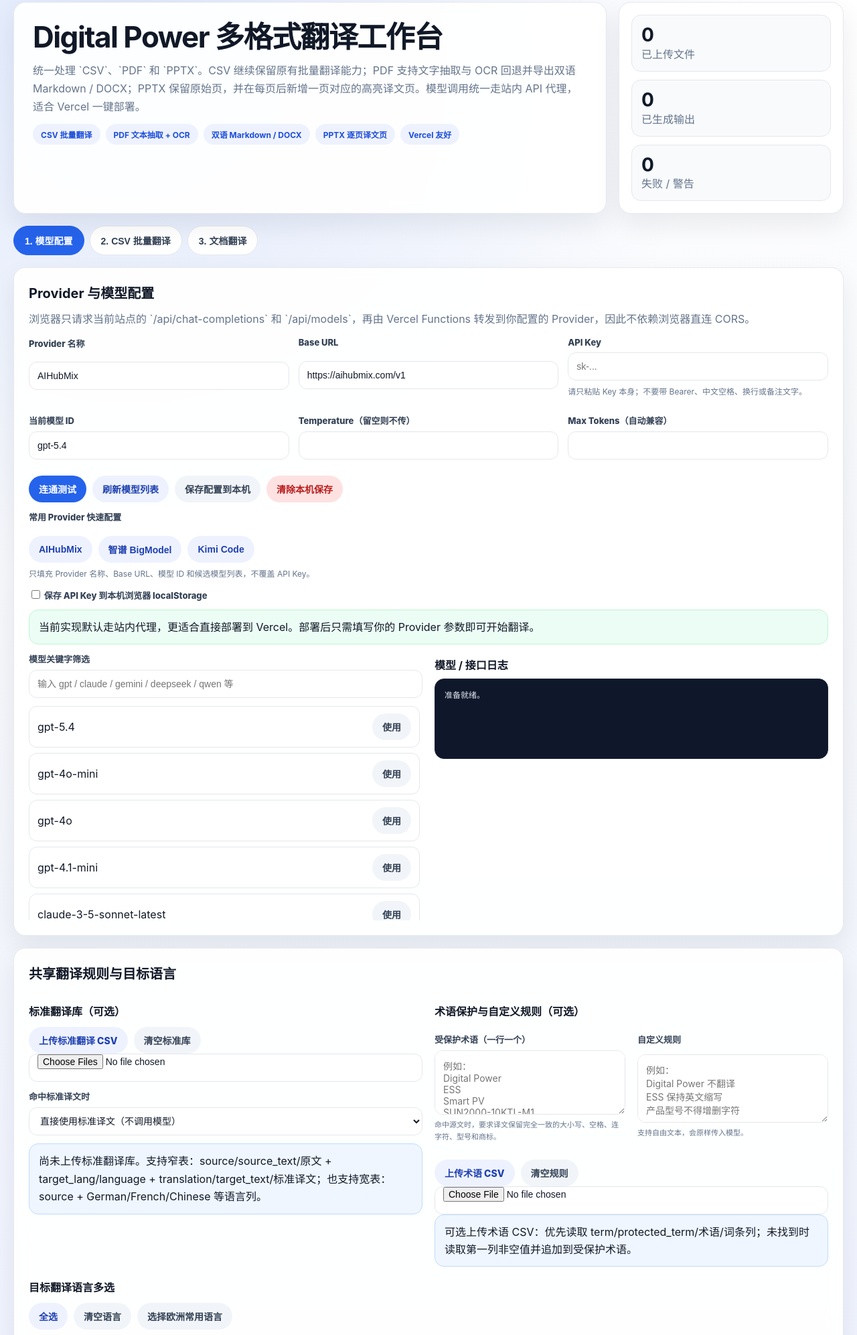
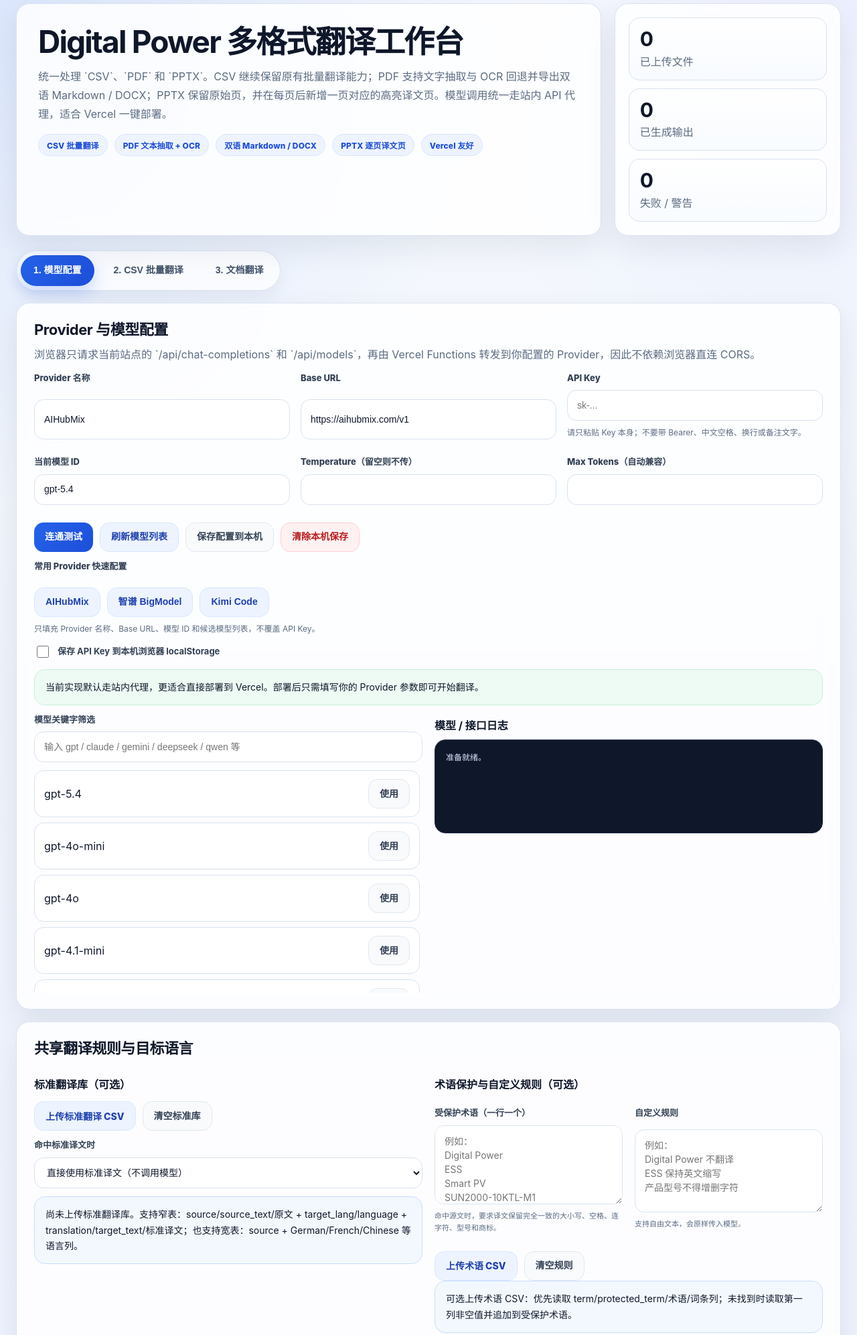
Before and after one commit to Shawn-Skywolfer/MultipleLanguageTranslator, a plain HTML site: page index.html in a window 1280 px wide. Shown: the part 31-2024 px from the top of the page at 67% size. Drawn offline with nearby package versions, Linux system fonts and the light colour scheme.

Commit message:
feat: 理解项目代码功能
Co-authored-by: traeagent <traeagent@users.noreply.github.com>

```diff
--- a/index.html
+++ b/index.html
@@ -5,18 +5,89 @@
   <meta name="viewport" content="width=device-width, initial-scale=1" />
   <title>Digital Power 多格式翻译工作台</title>
   <style>
-    :root{--bg:#f5f7fb;--card:#fff;--ink:#111827;--muted:#64748b;--line:#e5e7eb;--brand:#2563eb;--brand2:#1d4ed8;--ok:#059669;--warn:#d97706;--bad:#dc2626;--blue:#eff6ff;--green:#ecfdf5;--yellow:#fffbeb;--shadow:0 16px 38px rgba(15,23,42,.08);--r:18px}
-    *{box-sizing:border-box} body{margin:0;font-family:-apple-system,BlinkMacSystemFont,"Segoe UI","Microsoft YaHei",Arial,sans-serif;color:var(--ink);background:radial-gradient(circle at 15% 0%,rgba(37,99,235,.15),transparent 35%),linear-gradient(180deg,#fff 0%,var(--bg) 44%,#eef2ff 100%);min-height:100vh}
-    .wrap{max-width:1280px;margin:0 auto;padding:34px 20px 60px}.hero{display:grid;grid-template-columns:minmax(0,1.45fr) minmax(260px,.55fr);gap:18px;margin-bottom:18px}.card{background:rgba(255,255,255,.92);border:1px solid rgba(229,231,235,.9);border-radius:var(--r);box-shadow:var(--shadow);backdrop-filter:blur(10px);min-width:0}.intro{padding:28px}.stats{padding:18px;display:grid;gap:12px}.stat{border:1px solid var(--line);border-radius:14px;padding:14px;background:#f8fafc}.stat strong{display:block;font-size:28px;line-height:1.1}.muted{color:var(--muted)}
-    h1{font-size:clamp(28px,4vw,44px);line-height:1.08;letter-spacing:-.035em;margin:0 0 12px} h2{font-size:20px;margin:0 0 12px} h3{font-size:16px;margin:18px 0 9px} p{line-height:1.7;margin:0}.pill{display:inline-flex;align-items:center;padding:7px 12px;border-radius:999px;background:#eef2ff;color:#1d4ed8;font-size:12px;font-weight:700;margin:0 8px 8px 0}
-    .tabs{display:flex;gap:8px;flex-wrap:wrap;margin:18px 0}.tab{border:1px solid var(--line);background:#fff;color:#334155;border-radius:999px;padding:11px 16px;font-weight:800;cursor:pointer}.tab.active{background:var(--brand);color:#fff;border-color:var(--brand)}.section{display:none}.section.active{display:block}
-    .panel{padding:22px}.grid{display:grid;grid-template-columns:minmax(0,1fr) minmax(0,1fr);gap:18px}.grid3{display:grid;grid-template-columns:repeat(3,minmax(0,1fr));gap:14px}.field{display:grid;gap:7px;margin:12px 0} label{font-size:13px;font-weight:800;color:#334155} input,select,textarea{width:100%;border:1px solid var(--line);border-radius:12px;background:#fff;color:var(--ink);outline:none;font-size:14px} input,select{height:42px;padding:0 12px} textarea{min-height:96px;padding:12px;resize:vertical;font-family:inherit} input:focus,select:focus,textarea:focus{border-color:var(--brand);box-shadow:0 0 0 4px rgba(37,99,235,.11)}
-    button,.file-label,.download-link{border:0;border-radius:999px;padding:10px 15px;font-weight:800;font-size:14px;cursor:pointer;text-decoration:none;display:inline-flex;align-items:center;gap:7px;justify-content:center;transition:.12s ease} button:hover,.file-label:hover,.download-link:hover{transform:translateY(-1px);box-shadow:0 8px 18px rgba(15,23,42,.12)} button:disabled{opacity:.48;cursor:not-allowed;transform:none;box-shadow:none}.button-row{display:flex;flex-wrap:wrap;gap:9px;margin-top:12px}.primary{background:var(--brand);color:#fff}.primary:hover{background:var(--brand2)}.secondary{background:#eef2ff;color:#1e40af}.ghost{background:#f1f5f9;color:#334155}.danger{background:#fee2e2;color:#b91c1c}
-    .notice{border-radius:14px;padding:12px 14px;border:1px solid var(--line);line-height:1.65}.notice.blue{background:var(--blue);border-color:#bfdbfe}.notice.green{background:var(--green);border-color:#bbf7d0}.notice.yellow{background:var(--yellow);border-color:#fde68a}.small,.mini{color:var(--muted);font-size:12px;line-height:1.6}.mini{font-size:11px}.dropzone{border:2px dashed #bfdbfe;background:#f8fbff;border-radius:16px;padding:18px;text-align:center;color:#475569;margin-top:12px}.dropzone.dragover{background:#eff6ff;border-color:var(--brand)}
-    .log,.model-list{width:100%;max-width:100%;box-sizing:border-box;overflow:auto;overflow-wrap:anywhere;word-break:break-word}.log{border-radius:14px;background:#0f172a;color:#e2e8f0;padding:14px;font-size:12px;line-height:1.6;border:1px solid #1e293b;min-height:120px;white-space:pre-wrap}.model-list{display:grid;gap:8px;max-height:320px;overflow:auto;padding-right:4px}.model-item{display:flex;align-items:center;justify-content:space-between;gap:8px;padding:10px 12px;border:1px solid var(--line);border-radius:12px;background:#fff}
-    .language-box{display:grid;grid-template-columns:repeat(auto-fill,minmax(168px,1fr));gap:10px;margin-top:12px}.check{display:flex;align-items:flex-start;gap:8px;padding:10px 12px;border:1px solid var(--line);border-radius:14px;background:#fff;font-size:14px}.check input{width:auto;height:auto;margin-top:2px}.progress{margin-top:12px;height:12px;border-radius:999px;background:#e2e8f0;overflow:hidden}.bar{height:100%;width:0;background:linear-gradient(90deg,var(--brand),#60a5fa);transition:width .2s ease}
-    table{width:100%;border-collapse:collapse;background:#fff;border-radius:14px;overflow:hidden;border:1px solid var(--line)} th,td{padding:12px 10px;border-bottom:1px solid var(--line);text-align:left;vertical-align:top;overflow-wrap:anywhere;word-break:break-word} th{background:#f8fafc;font-size:12px;text-transform:uppercase;color:#64748b;letter-spacing:.02em} tbody tr:last-child td{border-bottom:0}.status{display:inline-flex;align-items:center;border-radius:999px;padding:4px 10px;font-size:12px;font-weight:800}.status.ok{background:#dcfce7;color:#166534}.status.fail{background:#fee2e2;color:#991b1b}.hidden{display:none!important}
-    @media(max-width:960px){.hero,.grid,.grid3{grid-template-columns:1fr}.wrap{padding-top:22px}}
+    :root{--bg:#eef3fb;--card:#ffffff;--card-soft:rgba(255,255,255,.84);--ink:#0f172a;--muted:#5b6b82;--line:#d9e2ef;--line-strong:#c3d2e4;--brand:#2563eb;--brand2:#1d4ed8;--brand-soft:#eff6ff;--ok:#059669;--warn:#d97706;--bad:#dc2626;--blue:#f3f8ff;--green:#eefbf4;--yellow:#fffbeb;--shadow:0 18px 46px rgba(15,23,42,.08);--shadow-soft:0 10px 24px rgba(15,23,42,.05);--r:20px}
+    *{box-sizing:border-box}
+    html{scroll-behavior:smooth}
+    body{margin:0;font-family:-apple-system,BlinkMacSystemFont,"Segoe UI","Microsoft YaHei",Arial,sans-serif;color:var(--ink);background:
+      radial-gradient(circle at top left,rgba(37,99,235,.14),transparent 28%),
+      radial-gradient(circle at top right,rgba(99,102,241,.08),transparent 24%),
+      linear-gradient(180deg,#f8fbff 0%,var(--bg) 42%,#edf2ff 100%);
+      min-height:100vh}
+    .wrap{max-width:1320px;margin:0 auto;padding:36px 24px 72px}
+    .hero{display:grid;grid-template-columns:minmax(0,1.55fr) minmax(260px,.6fr);gap:20px;margin-bottom:22px;align-items:stretch}
+    .card{background:var(--card-soft);border:1px solid rgba(217,226,239,.9);border-radius:var(--r);box-shadow:var(--shadow);backdrop-filter:blur(14px);min-width:0}
+    .intro{padding:32px}
+    .stats{padding:20px;display:grid;gap:12px;align-content:start}
+    .stat{border:1px solid var(--line);border-radius:16px;padding:16px;background:linear-gradient(180deg,#fff 0%,#f8fbff 100%);box-shadow:inset 0 1px 0 rgba(255,255,255,.7)}
+    .stat strong{display:block;font-size:30px;line-height:1.05;letter-spacing:-.03em;margin-bottom:4px}
+    .muted{color:var(--muted)}
+    h1{font-size:clamp(30px,4vw,46px);line-height:1.05;letter-spacing:-.04em;margin:0 0 14px}
+    h2{font-size:22px;line-height:1.2;letter-spacing:-.02em;margin:0 0 10px}
+    h3{font-size:16px;line-height:1.35;margin:20px 0 10px}
+    p{line-height:1.75;margin:0}
+    .pill-row{display:flex;flex-wrap:wrap;gap:10px;margin-top:16px}
+    .pill{display:inline-flex;align-items:center;min-height:32px;padding:7px 12px;border-radius:999px;background:#eef4ff;color:#1d4ed8;font-size:12px;font-weight:800;letter-spacing:.01em;border:1px solid #d8e5ff}
+    .tabs{display:flex;gap:10px;flex-wrap:wrap;margin:0 0 18px;padding:6px;background:rgba(255,255,255,.7);border:1px solid rgba(217,226,239,.9);border-radius:999px;box-shadow:var(--shadow-soft);width:max-content;max-width:100%}
+    .tab{border:1px solid transparent;background:transparent;color:#42526b;border-radius:999px;padding:12px 18px;min-height:46px;font-weight:800;line-height:1.2;cursor:pointer;white-space:normal;text-align:center;transition:.16s ease}
+    .tab:hover{background:#f8fbff;color:#1e3a8a}
+    .tab.active{background:linear-gradient(135deg,var(--brand),var(--brand2));color:#fff;border-color:rgba(29,78,216,.35);box-shadow:0 10px 22px rgba(37,99,235,.22)}
+    .section{display:none}
+    .section.active{display:grid;gap:18px}
+    .panel{padding:26px 26px 24px}
+    .grid{display:grid;grid-template-columns:minmax(0,1fr) minmax(0,1fr);gap:18px}
+    .grid3{display:grid;grid-template-columns:repeat(3,minmax(0,1fr));gap:16px}
+    .field{display:grid;gap:8px;margin:12px 0}
+    label{display:block;font-size:13px;font-weight:800;line-height:1.5;color:#334155}
+    input,select,textarea{width:100%;border:1px solid var(--line);border-radius:14px;background:#fff;color:var(--ink);outline:none;font-size:14px;line-height:1.5;transition:border-color .16s ease,box-shadow .16s ease,background-color .16s ease}
+    input,select{min-height:46px;padding:10px 14px}
+    select{padding-right:40px}
+    textarea{min-height:118px;padding:12px 14px;resize:vertical;font-family:inherit}
+    input:hover,select:hover,textarea:hover{border-color:var(--line-strong)}
+    input:focus,select:focus,textarea:focus{border-color:var(--brand);box-shadow:0 0 0 4px rgba(37,99,235,.12)}
+    input[type=file]{display:none}
+    input[type=checkbox]{width:18px;height:18px;min-height:18px;padding:0;border-radius:6px;accent-color:var(--brand)}
+    button,.file-label,.download-link{border:0;border-radius:14px;min-height:44px;padding:10px 16px;font-weight:800;font-size:14px;line-height:1.25;cursor:pointer;text-decoration:none;display:inline-flex;align-items:center;gap:8px;justify-content:center;text-align:center;vertical-align:middle;word-break:break-word;transition:transform .14s ease,box-shadow .14s ease,background-color .14s ease,color .14s ease}
+    button:hover,.file-label:hover,.download-link:hover{transform:translateY(-1px);box-shadow:0 10px 20px rgba(15,23,42,.12)}
+    button:disabled{opacity:.5;cursor:not-allowed;transform:none;box-shadow:none}
+    .button-row{display:flex;flex-wrap:wrap;gap:10px;align-items:center;margin-top:14px}
+    .button-row.compact{margin-top:8px}
+    .primary{background:linear-gradient(135deg,var(--brand),var(--brand2));color:#fff}
+    .secondary{background:#edf4ff;color:#1e40af;border:1px solid #d7e6ff}
+    .ghost{background:#f8fafc;color:#334155;border:1px solid #e2e8f0}
+    .danger{background:#fff1f2;color:#b91c1c;border:1px solid #fecdd3}
+    .notice{border-radius:16px;padding:14px 16px;border:1px solid var(--line);line-height:1.7;font-size:14px}
+    .notice.blue{background:var(--blue);border-color:#c8dcff}
+    .notice.green{background:var(--green);border-color:#c8efd9}
+    .notice.yellow{background:var(--yellow);border-color:#f7dda1}
+    .small,.mini{color:var(--muted);font-size:12px;line-height:1.65}
+    .mini{font-size:11px}
+    .dropzone{border:2px dashed #bfd5ff;background:linear-gradient(180deg,#fbfdff 0%,#f3f8ff 100%);border-radius:18px;padding:24px 18px;text-align:center;color:#475569;margin-top:14px;min-height:108px;display:grid;place-items:center}
+    .dropzone.dragover{background:#eff6ff;border-color:var(--brand)}
+    .log,.model-list{width:100%;max-width:100%;box-sizing:border-box;overflow:auto;overflow-wrap:anywhere;word-break:break-word}
+    .log{border-radius:16px;background:#0f172a;color:#dbe7ff;padding:16px;font-size:12px;line-height:1.7;border:1px solid #1e293b;min-height:140px;white-space:pre-wrap;box-shadow:inset 0 1px 0 rgba(255,255,255,.03)}
+    .model-list{display:grid;gap:8px;max-height:332px;overflow:auto;padding-right:4px}
+    .model-item{display:flex;align-items:center;justify-content:space-between;gap:10px;padding:12px 14px;border:1px solid var(--line);border-radius:14px;background:#fff}
+    .language-box{display:grid;grid-template-columns:repeat(auto-fill,minmax(180px,1fr));gap:12px;margin-top:14px}
+    .check{display:flex;align-items:flex-start;gap:10px;padding:12px 14px;border:1px solid var(--line);border-radius:16px;background:#fff;font-size:14px;line-height:1.5;box-shadow:0 1px 0 rgba(255,255,255,.5)}
+    .check input{width:auto;height:auto;margin-top:2px}
+    .progress{margin-top:14px;height:12px;border-radius:999px;background:#dfe7f2;overflow:hidden}
+    .bar{height:100%;width:0;background:linear-gradient(90deg,var(--brand),#60a5fa);transition:width .2s ease}
+    table{width:100%;border-collapse:collapse;background:#fff;border-radius:16px;overflow:hidden;border:1px solid var(--line)}
+    th,td{padding:13px 12px;border-bottom:1px solid var(--line);text-align:left;vertical-align:top;overflow-wrap:anywhere;word-break:break-word;font-size:14px;line-height:1.6}
+    th{background:#f8fbff;font-size:12px;text-transform:uppercase;color:#64748b;letter-spacing:.04em}
+    tbody tr:last-child td{border-bottom:0}
+    .status{display:inline-flex;align-items:center;border-radius:999px;padding:4px 10px;font-size:12px;font-weight:800}
+    .status.ok{background:#dcfce7;color:#166534}
+    .status.fail{background:#fee2e2;color:#991b1b}
+    .hidden{display:none!important}
+    .toggle-label{display:inline-flex;align-items:flex-start;gap:10px;font-weight:700;padding:2px 0}
+    .toggle-label input{margin-top:1px}
+    .inline-actions{display:flex;gap:10px;align-items:center}
+    .inline-actions > :first-child{flex:1}
+    .shared-rules{margin-top:18px}
+    @media(max-width:1120px){.hero{grid-template-columns:1fr}.tabs{width:100%}}
+    @media(max-width:960px){.grid,.grid3{grid-template-columns:1fr}.wrap{padding:24px 16px 56px}.intro,.panel{padding:22px}.tabs{border-radius:22px}.tab{flex:1 1 220px}}
+    @media(max-width:640px){button,.file-label,.download-link{width:100%}.button-row > button,.button-row > .file-label,.button-row > .download-link{flex:1 1 100%}.inline-actions{flex-direction:column;align-items:stretch}.inline-actions > *{width:100%}.pill-row{gap:8px}.stat strong{font-size:28px}}
   </style>
 </head>
 <body>
@@ -25,7 +96,7 @@
     <div class="card intro">
       <h1>Digital Power 多格式翻译工作台</h1>
       <p class="muted">统一处理 `CSV`、`PDF` 和 `PPTX`。CSV 继续保留原有批量翻译能力；PDF 支持文字抽取与 OCR 回退并导出双语 Markdown / DOCX；PPTX 保留原始页，并在每页后新增一页对应的高亮译文页。模型调用统一走站内 API 代理，适合 Vercel 一键部署。</p>
-      <div style="margin-top:12px"><span class="pill">CSV 批量翻译</span><span class="pill">PDF 文本抽取 + OCR</span><span class="pill">双语 Markdown / DOCX</span><span class="pill">PPTX 逐页译文页</span><span class="pill">Vercel 友好</span></div>
+      <div class="pill-row"><span class="pill">CSV 批量翻译</span><span class="pill">PDF 文本抽取 + OCR</span><span class="pill">双语 Markdown / DOCX</span><span class="pill">PPTX 逐页译文页</span><span class="pill">Vercel 友好</span></div>
     </div>
     <div class="card stats">
       <div class="stat"><strong id="statFiles">0</strong><span class="muted">已上传文件</span></div>
@@ -65,7 +136,7 @@
         <div class="button-row" id="providerPresetButtons"></div>
         <div class="small">只填充 Provider 名称、Base URL、模型 ID 和候选模型列表，不覆盖 API Key。</div>
       </div>
-      <div class="field"><label><input type="checkbox" id="saveKey" style="width:auto;height:auto" /> 保存 API Key 到本机浏览器 localStorage</label></div>
+      <div class="field"><label class="toggle-label"><input type="checkbox" id="saveKey" /> <span>保存 API Key 到本机浏览器 localStorage</span></label></div>
       <div class="notice green">当前实现默认走站内代理，更适合直接部署到 Vercel。部署后只需填写你的 Provider 参数即可开始翻译。</div>
       <div class="grid">
         <div>
@@ -110,10 +181,10 @@
         </div>
       </div>
     </div>
-    <div class="button-row" style="margin-top:18px"><button class="primary" id="runTranslateBtn">开始批量翻译</button><button class="danger" id="cancelTranslateBtn" disabled>停止</button></div>
+    <div class="button-row"><button class="primary" id="runTranslateBtn">开始批量翻译</button><button class="danger" id="cancelTranslateBtn" disabled>停止</button></div>
     <div class="progress"><div class="bar" id="translateBar"></div></div>
     <div class="mini" id="translateProgressText">尚未开始。</div>
-    <div class="card panel" style="margin-top:18px">
+    <div class="card panel">
       <h2>CSV 翻译结果</h2>
       <div id="translateTableWrap" class="hidden"><table><thead><tr><th>文件</th><th>状态</th><th>任务数</th><th>说明</th><th>下载</th></tr></thead><tbody id="translateResultBody"></tbody></table></div>
       <div class="notice yellow" id="translateEmpty">还没有 CSV 翻译结果。</div>
@@ -142,16 +213,16 @@
           <div class="field"><label>失败重试次数</label><select id="docRetries"><option>0</option><option selected>1</option><option>2</option><option>3</option></select></div>
         </div>
         <div class="grid">
-          <div class="field"><label><input type="checkbox" id="docOutputMarkdown" style="width:auto;height:auto" checked /> 导出双语 Markdown（仅 PDF）</label></div>
-          <div class="field"><label><input type="checkbox" id="docOutputDocx" style="width:auto;height:auto" checked /> 导出双语 DOCX（仅 PDF）</label></div>
+          <div class="field"><label class="toggle-label"><input type="checkbox" id="docOutputMarkdown" checked /> <span>导出双语 Markdown（仅 PDF）</span></label></div>
+          <div class="field"><label class="toggle-label"><input type="checkbox" id="docOutputDocx" checked /> <span>导出双语 DOCX（仅 PDF）</span></label></div>
         </div>
         <div class="notice yellow">PPTX 会输出“原始页保留 + 每页后新增 1 页译文页”的翻译版 PPTX。译文页会直接复用原始幻灯片中的图片、图形元素和文本框位置，只替换对应文本框文字，并用黄色底色、黑色文字高亮。</div>
       </div>
     </div>
-    <div class="button-row" style="margin-top:18px"><button class="primary" id="runDocumentBtn">开始文档翻译</button><button class="danger" id="cancelDocumentBtn" disabled>停止</button></div>
+    <div class="button-row"><button class="primary" id="runDocumentBtn">开始文档翻译</button><button class="danger" id="cancelDocumentBtn" disabled>停止</button></div>
     <div class="progress"><div class="bar" id="documentBar"></div></div>
     <div class="mini" id="documentProgressText">尚未开始。</div>
-    <div class="card panel" style="margin-top:18px">
+    <div class="card panel">
       <h2>文档翻译结果</h2>
       <div id="documentTableWrap" class="hidden"><table><thead><tr><th>文件</th><th>语言</th><th>类型</th><th>状态</th><th>说明</th><th>下载</th></tr></thead><tbody id="documentResultBody"></tbody></table></div>
       <div class="notice yellow" id="documentEmpty">还没有文档翻译结果。</div>
@@ -159,7 +230,7 @@
     </div>
   </section>
 
-  <section class="card panel" style="margin-top:18px">
+  <section class="card panel shared-rules">
     <h2>共享翻译规则与目标语言</h2>
     <div class="grid">
       <div>
@@ -182,7 +253,7 @@
     </div>
     <h3>目标翻译语言多选</h3>
     <div class="button-row"><button class="secondary" id="selectAllLangBtn">全选</button><button class="ghost" id="clearLangBtn">清空语言</button><button class="ghost" id="selectEuroBtn">选择欧洲常用语言</button></div>
-    <div class="field"><label>添加自定义语言</label><div style="display:flex;gap:8px"><input id="customLang" placeholder="例如 Japanese / Arabic / Swedish" /><button class="secondary" id="addLangBtn" style="white-space:nowrap">添加</button></div></div>
+    <div class="field"><label>添加自定义语言</label><div class="inline-actions"><input id="customLang" placeholder="例如 Japanese / Arabic / Swedish" /><button class="secondary" id="addLangBtn">添加</button></div></div>
     <div class="language-box" id="languageBox"></div>
   </section>
 </main>
```
